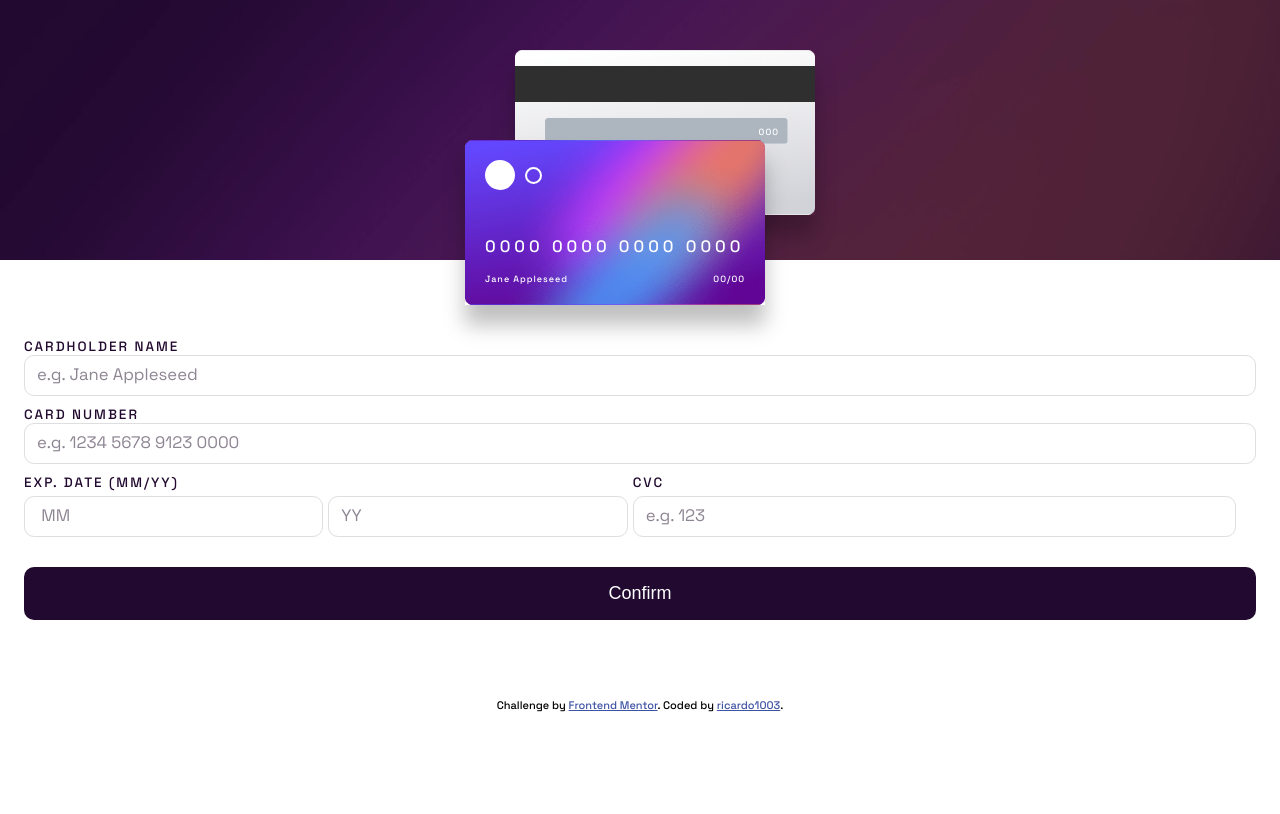
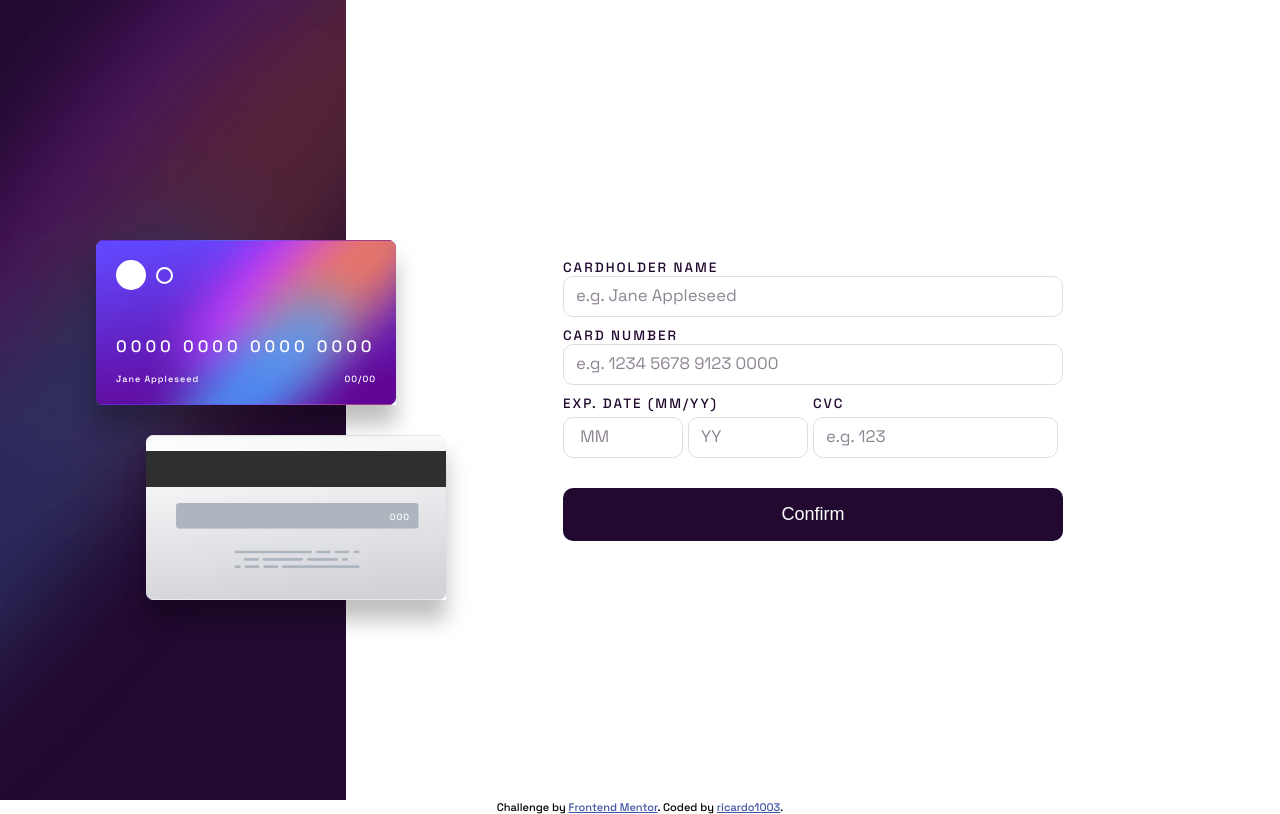
Before and after one commit to ricardo1003/Interactive-card-details-form, a plain HTML site: page index.html in a window 1280 px wide. Drawn offline with Linux system fonts and the light colour scheme.

Commit message:
desktop version + responsive design

```diff
--- a/css/styles.css
+++ b/css/styles.css
@@ -99,8 +99,8 @@ article{
 .name{
     font-size: .5em;
 }
-
 .uncomplete, .complete{
+    max-width: 500px;
     width: 100%;
     padding: calc(4rem - 10px) 0;
     box-sizing: border-box;
@@ -184,6 +184,37 @@ button{
     display: none;
 }
 
-
 .attribution { font-size: 11px; text-align: center; }
 .attribution a { color: hsl(228, 45%, 44%); }
+
+
+@media only screen and (min-width:1024px){
+    main{
+        flex-direction: row;
+        height: 100vh;
+    }
+    .image{
+        width: 39.0625%;
+    }
+    article{
+        justify-content: center;
+        align-items: center;
+        width: 100%;
+    }
+    .cards{
+        height: 360px;
+        top: 30%;
+        left: -250px;
+    }
+    .card1{
+        top: auto;
+        bottom: 0;
+    }
+    .card2{
+        top: 0;
+        bottom: auto;
+    }
+    .uncomplete, .complete{
+        width: 100%;
+    }
+}
```
